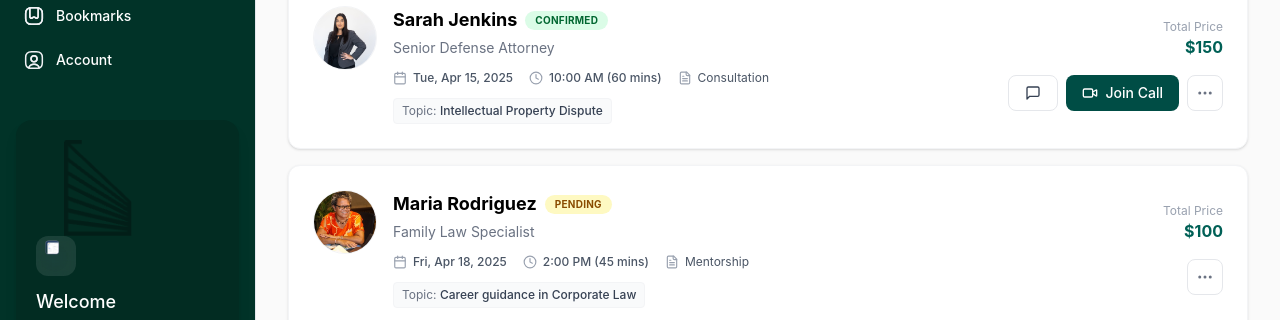
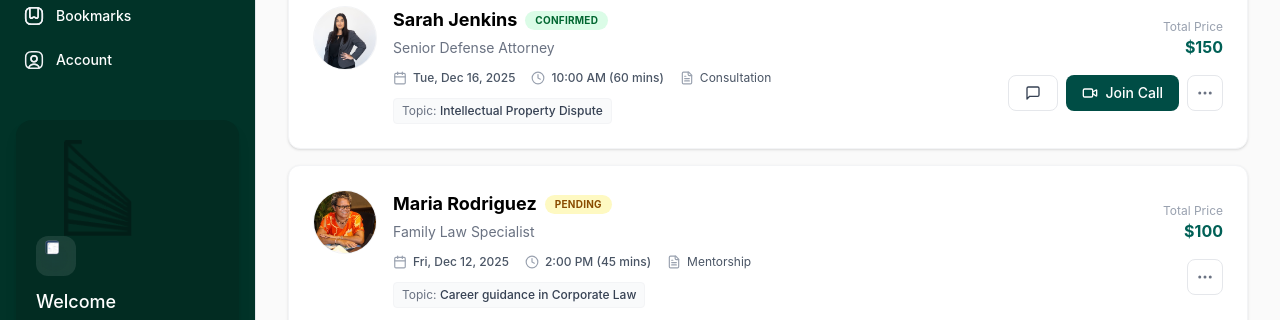
Before and after one commit to edohoeketio-lgtm/LawyerUp, a Next.js app: page /dashboard/bookings in a window 1280 px wide. Shown: the part 288-608 px from the top of the page. Built offline with nearby package versions, Linux system fonts and the light colour scheme.

Commit message:
fix: make mock bookings date-dynamic

```diff
--- a/src/data/bookings.ts
+++ b/src/data/bookings.ts
@@ -27,7 +27,7 @@ export const bookings: Booking[] = [
     {
         id: "1",
         lawyerId: "1", // Sarah Jenkins
-        date: "2025-04-15",
+        date: nextWeek.toISOString().split('T')[0], // Next week
         time: "10:00 AM",
         duration: 60,
         type: "consultation",
@@ -39,7 +39,7 @@ export const bookings: Booking[] = [
     {
         id: "2",
         lawyerId: "3", // David Chen
-        date: "2025-04-18",
+        date: new Date(today.getFullYear(), today.getMonth(), today.getDate() + 3).toISOString().split('T')[0], // 3 days from now
         time: "2:00 PM",
         duration: 45,
         type: "mentorship",
@@ -51,7 +51,7 @@ export const bookings: Booking[] = [
     {
         id: "3",
         lawyerId: "2", // MichaelRoss
-        date: "2025-03-10",
+        date: lastMonth.toISOString().split('T')[0], // Past
         time: "11:00 AM",
         duration: 60,
         type: "consultation",
@@ -63,7 +63,7 @@ export const bookings: Booking[] = [
     {
         id: "4",
         lawyerId: "4", // Rabbi Cohen
-        date: "2025-04-20",
+        date: new Date(today.getFullYear(), today.getMonth(), today.getDate() + 20).toISOString().split('T')[0], // 20 days from now
         time: "4:00 PM",
         duration: 30,
         type: "consultation",
```
